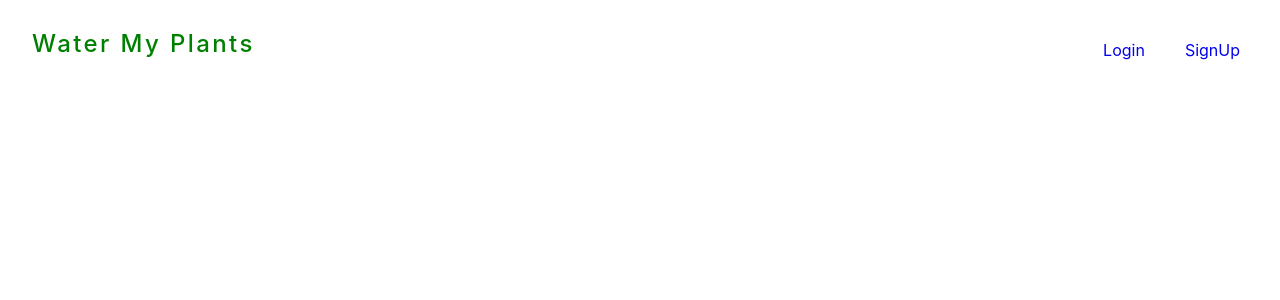
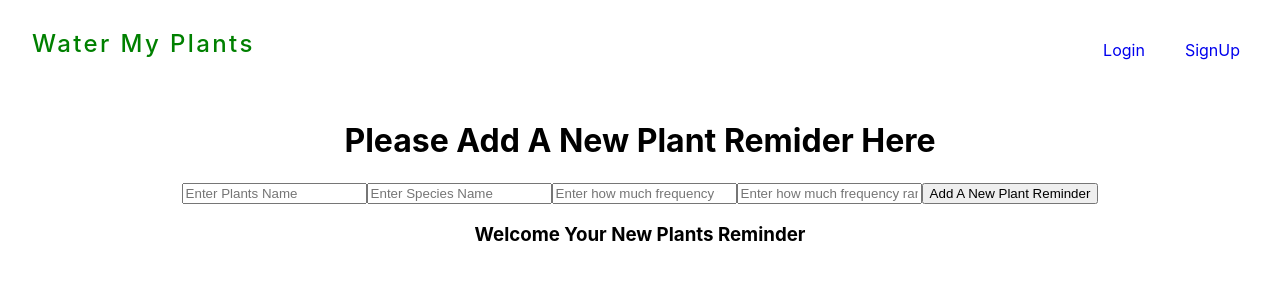
Before and after one commit to Water-My-Plants-BW-4/frontend, a React (Create React App) app in the folder water-my-plants/: page /addPlants in a window 1280 px wide. Shown: the top 300 px of the page. Built offline with nearby package versions, Linux system fonts and the light colour scheme.

Commit message:
created AddPlants Form

```diff
--- a/water-my-plants/public/index.html
+++ b/water-my-plants/public/index.html
@@ -24,7 +24,7 @@
       work correctly both with client-side routing and a non-root public URL.
       Learn how to configure a non-root public URL by running `npm run build`.
     -->
-    <title>React App</title>
+    <title>Water My Plants</title>
   </head>
   <body>
     <noscript>You need to enable JavaScript to run this app.</noscript>
--- a/water-my-plants/src/App.js
+++ b/water-my-plants/src/App.js
@@ -1,4 +1,4 @@
-import React from "react";
+import React, { useState } from "react";
 import "./App.css";
 import { Route } from "react-router-dom";
 import Header from "./components/Header";
@@ -6,20 +6,20 @@ import { UserContext } from "./context/UserContext";
 import AddPlantsForm from "./components/AddPlantsForm";
 import UserForm from "./components/UserForm";
 import PrivateRoute from "./utils/PrivateRoute";
-import PlantPage from "./components";
+import PlantPage from "./components/PlantPage";
 
 function App() {
+  const [user, setUser] = useState([]);
   return (
     <div className="App">
       <>
         <Header />
-        <UserContext.Provider>
+        <UserContext.Provider value={(user, setUser)}>
           <PrivateRoute exact path="/userInfo" component={UserForm} />
-          <PrivateRoute exact path="/addPlants" component={AddPlantsForm} />
+          <Route exact path="/addPlants" component={AddPlantsForm} />
         </UserContext.Provider>
-    <PrivateRoute path="/myplant" component={PlantPage} />
+        <PrivateRoute path="/myplant" component={PlantPage} />
       </>
-
     </div>
   );
 }
--- a/water-my-plants/src/components/AddPlantsForm.js
+++ b/water-my-plants/src/components/AddPlantsForm.js
@@ -0,0 +1,35 @@
+import React, { useState, useEffect, useContext } from 'react';
+import axiosWithAuth from "../utils/axiosWithAuth";
+import { UserContext } from '../context/UserContext';
+import PlantsCard from "./PlantsCard"
+
+const AddPlantsForm = () => {
+    const [plants, setPlants] = useState([]);
+    const { user } = useContext(UserContext);
+
+    const fetchPlants = () => {
+        axiosWithAuth()
+        .get() //I will add here the info from backend
+        .then(res => {
+            console.log("This is the fetchPlants response", res);
+            setPlants();
+        })
+        .catch(err => {
+            console.log("This is the fetchPlants error", err.message);
+        })
+    };
+
+    useEffect(() => {
+        fetchPlants();
+    }, []);
+
+    return (
+        <>
+        <div>
+            <PlantsCard user={user} plants={plants} fetchPlants={fetchPlants} />
+        </div>
+        </>
+    )
+};
+
+export default AddPlantsForm;
--- /dev/null
+++ b/water-my-plants/src/components/PlantsCard.js
@@ -0,0 +1,99 @@
+import React, { useState } from 'react';
+import axiosWithAuth from "../utils/axiosWithAuth";
+// import { UserContext } from '../context/UserContext';
+
+const initialValue = {
+
+	nickname: "",
+	species: "",
+	frequency_value: "",
+	frequency_range: "",
+}
+
+const PlantsCard = ({plants, fetchPlants, user}) => {
+    const [newPlants, setNewPlants] = useState(initialValue);
+
+    // const { user } = useContext(UserContext);
+
+    const handleChanger = (e) => {
+        setNewPlants({ ...newPlants, [e.target.name]: e.target.value });
+      };
+
+      const handleSubmit = (e) => {
+        console.log("your plants:", plants);
+        e.preventDefault();
+        axiosWithAuth()
+          .post( newPlants) //I will add here the info from backend
+          .then((res) => {
+            console.log("The response for newPlants is:", res);
+            setNewPlants(res.data);
+            fetchPlants();
+          })
+          .catch((err) => console.log("NewPlants data error is:", err.message));
+        setNewPlants({
+            nickname: "",
+            species: "",
+            frequency_value: "",
+            frequency_range: "",
+        });
+      };
+
+    return (
+        <>
+        <h1>Please Add A New Plant Remider Here</h1>
+        <form onSubmit={handleSubmit}>
+        <input
+          type="text"
+          name="nickname"
+          onChange={handleChanger}
+          placeholder="Enter Plants Name"
+          value={newPlants.nickname}
+        />
+
+        <input
+          type="text"
+          name="species"
+          onChange={handleChanger}
+          placeholder="Enter Species Name"
+          value={newPlants.species}
+        />
+
+        <input
+          type="number"
+          name="frequency_value"
+          onChange={handleChanger}
+          placeholder="Enter how much frequency value"
+          value={newPlants.frequency_value}
+        />
+
+        <input
+          type="text"
+          name="frequency_range"
+          onChange={handleChanger}
+          placeholder="Enter how much frequency range "
+          value={newPlants.frequency_range}
+        />
+
+        <button>Add A New Plant Reminder</button>
+      </form>
+
+      <h3>Welcome  Your New Plants Reminder</h3> {/* inside here after welcome goes {user.name} */}
+      <>
+      {plants.map((plant) => (
+          <li key={plant.id}>
+              <span>
+                  <p>Name: {plant.nickname}</p>
+                  <p>Species: {plant.species}</p>
+                  <p>Frequency Value: {plant.frequency_value}</p>
+                  <p>Frequency Range: {plant.frequency_range}</p>
+              </span>
+          </li>
+      ))}
+      </>
+        </>
+
+
+    )
+};
+
+export default PlantsCard;
--- a/water-my-plants/src/utils/PrivateRoute.js
+++ b/water-my-plants/src/utils/PrivateRoute.js
@@ -1,19 +1,18 @@
 import React from "react";
 import { Route, Redirect } from "react-router-dom";
 
-const PrivateRoute = ({component: Component, ...rest}) => {
-
-   return(
-       <Route  {...rest} render={(props => {
-         if(localStorage.getItem("token"))
-          return <Component {...props} />
-          else{
-              <Redirect to="/login" />
-          }
-       })}
-       />
-
-   )
-}
+const PrivateRoute = ({ component: Component, ...rest }) => {
+  return (
+    <Route
+      {...rest}
+      render={(props) => {
+        if (localStorage.getItem("token")) return <Component {...props} />;
+        else {
+          return <Redirect to="/login" />;
+        }
+      }}
+    />
+  );
+};
 
 export default PrivateRoute;
```
